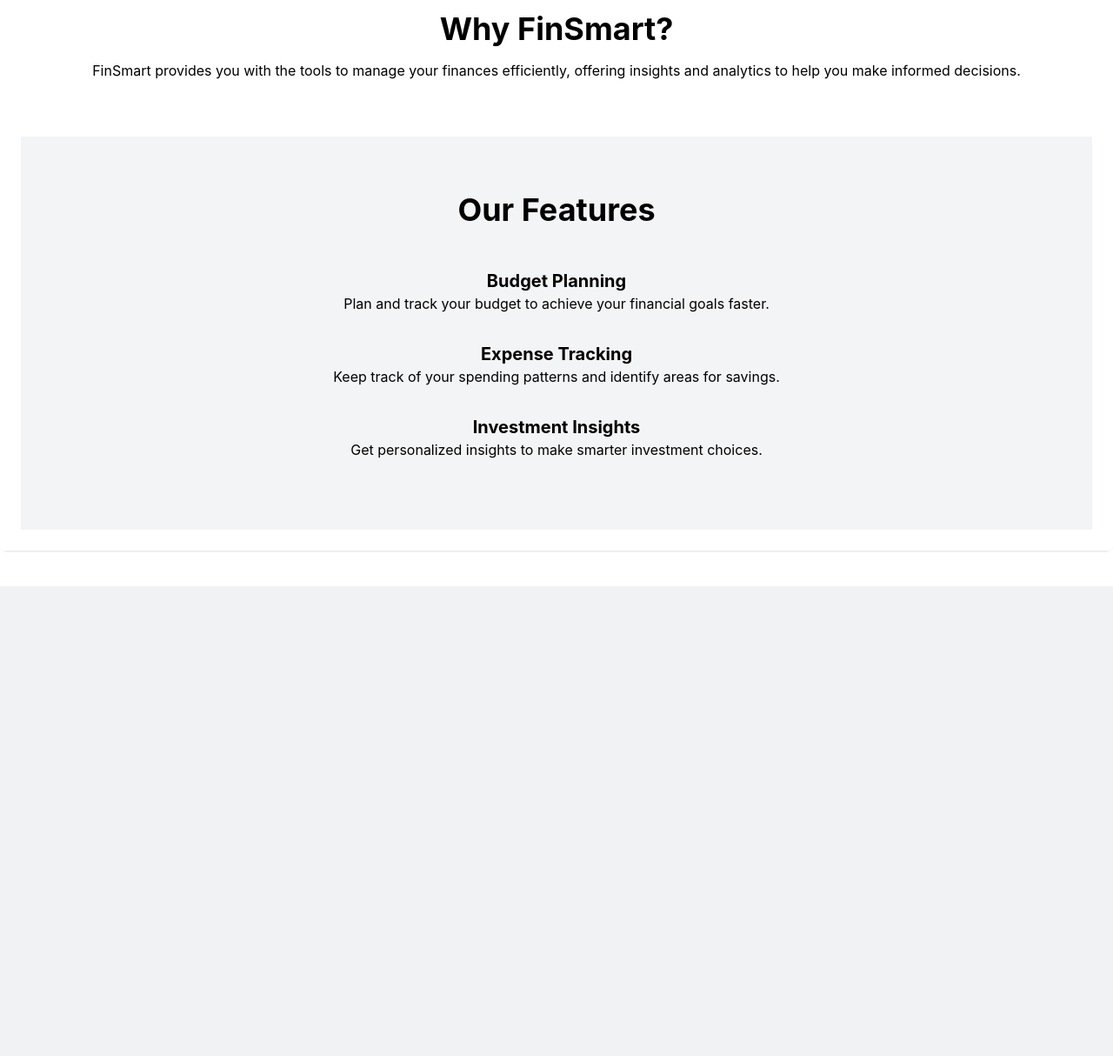
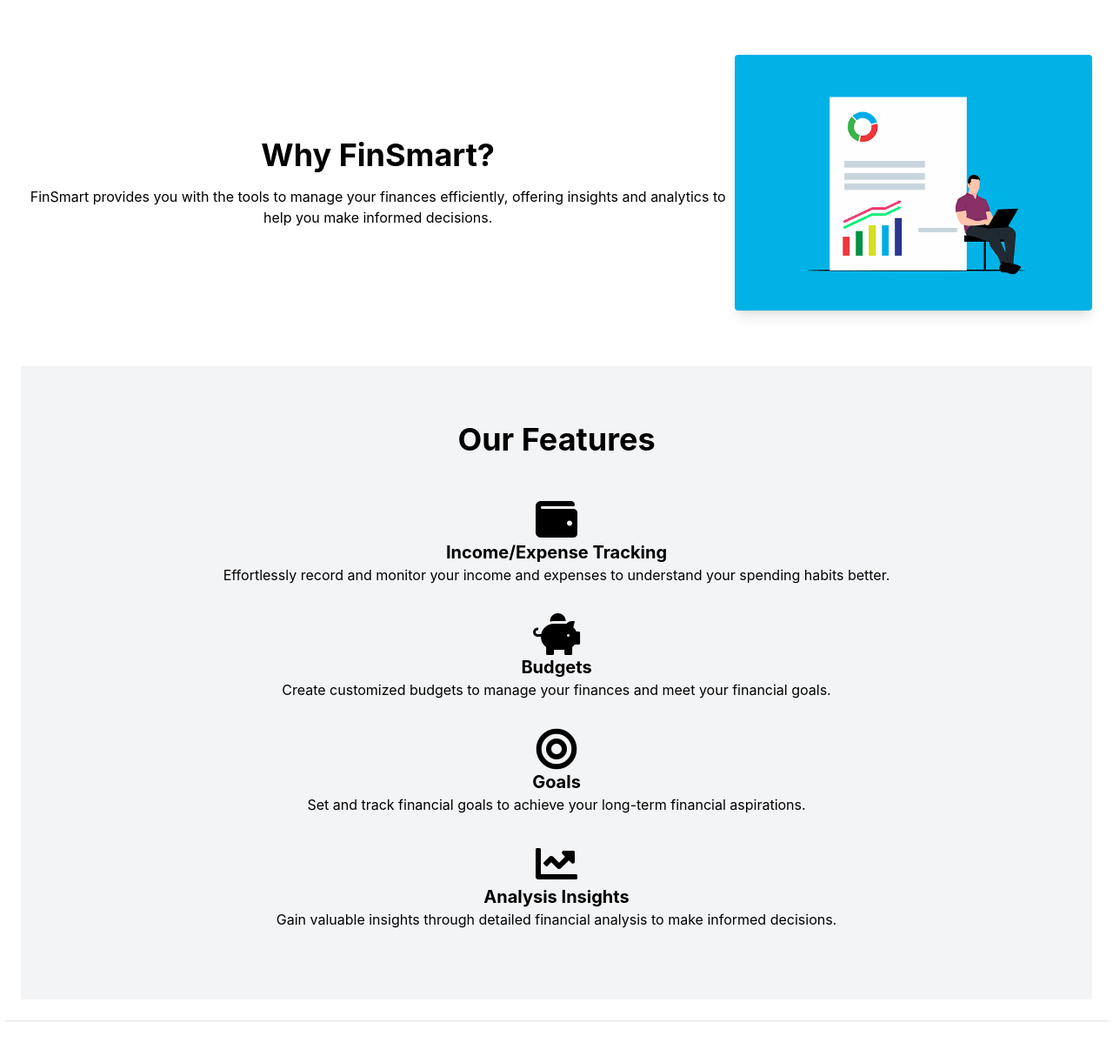
Before and after one commit to WalkingStatue/finsmart, a Django app: page /landing/ in a window 1280 px wide. Shown: the part 423-1637 px from the top of the page at 87% size. Before the commit the page ends 1097 px from the top, so only its background shows below. Run offline with Django 5.2, Linux system fonts and the light colour scheme; some libraries are stand-ins or nearby versions.

Commit message:
Landing page for Finsmart

```diff
--- /dev/null
+++ b/finsmart/middleware.py
@@ -0,0 +1,16 @@
+from django.shortcuts import redirect
+from django.urls import reverse
+
+class LandingPageMiddleware:
+    def __init__(self, get_response):
+        self.get_response = get_response
+
+    def __call__(self, request):
+        # Logic for first-time visit
+        landing_page_url = reverse('landing_page')
+        if not request.session.get('seen_landing_page', False) and not request.user.is_authenticated and request.path != landing_page_url:
+            request.session['seen_landing_page'] = True  # Mark the session
+            return redirect(landing_page_url)
+
+        response = self.get_response(request)
+        return response
--- a/finsmart/settings.py
+++ b/finsmart/settings.py
@@ -65,11 +65,13 @@
     'django.middleware.common.CommonMiddleware',
     'django.middleware.csrf.CsrfViewMiddleware',
     'django.contrib.auth.middleware.AuthenticationMiddleware',
+    'finsmart.middleware.LandingPageMiddleware',
     'django.contrib.messages.middleware.MessageMiddleware',
     'django.middleware.clickjacking.XFrameOptionsMiddleware',
     'allauth.account.middleware.AccountMiddleware',
     'accounts.middleware.ProfileCompletionMiddleware',
 ]
+
 
 ROOT_URLCONF = 'finsmart.urls'
 
--- a/finsmart/templates/base.html
+++ b/finsmart/templates/base.html
@@ -24,6 +24,7 @@
       href="https://cdn.jsdelivr.net/npm/boxicons@2.0.7/css/boxicons.min.css"
       rel="stylesheet"
     />
+    <link rel="stylesheet" href="https://use.fontawesome.com/releases/v5.15.4/css/all.css" integrity="sha384-DyZ88mC6Up2uqS4h/KRgHuoeGwBcD4Ng9SiP4dIRy0EXTlnuz47vAwmeGwVChigm" crossorigin="anonymous">
     <script src="https://cdn.plot.ly/plotly-latest.min.js"></script>
     <script src="{% static 'js/main.js' %}"></script>
     <script src="https://ajax.googleapis.com/ajax/libs/jquery/3.5.1/jquery.min.js"></script>
--- a/finsmart/templates/landing_page.html
+++ b/finsmart/templates/landing_page.html
@@ -1,23 +1,26 @@
 {% extends 'base.html' %}
-
+{% load static %}
 {% block title %}FinSmart - Simplify Your Financial Management{% endblock %}
 
 {% block content %}
 <!-- Hero Section -->
-<section class="text-center py-16 bg-gray-200">
-    <div class="container mx-auto">
-        <h1 class="text-5xl font-bold">Simplify Your Financial Management</h1>
-        <p class="text-xl mt-4">Take control of your finances with ease and confidence.</p>
+<section class="text-center py-16 bg-cover bg-center" style="background-image: url('your_hero_image_path.jpg');">
+    <div class="container mx-auto bg-white bg-opacity-75 rounded p-6">
+        <h1 class="text-5xl font-bold text-gray-800">Simplify Your Financial Management</h1>
+        <p class="text-xl mt-4 text-gray-700">Take control of your finances with ease and confidence.</p>
         <a href="{% url 'account_signup' %}" class="mt-8 inline-block bg-blue-500 text-white px-8 py-4 rounded">Get Started</a>
-        <a href="{% url 'account_login' %}" class="mt-8 inline-block bg-blue-500 text-white px-8 py-4 rounded">Already Have a Account?</a>
+        <a href="{% url 'account_login' %}" class="mt-8 ml-4 inline-block bg-transparent text-blue-500 border border-blue-500 px-8 py-4 rounded">Already Have an Account?</a>
     </div>
 </section>
 
 <!-- About Section -->
-<section class="py-16">
-    <div class="container mx-auto text-center">
+<section class="py-16 flex flex-col md:flex-row items-center">
+    <div class="container mx-auto text-center md:text-left md:w-1/2">
         <h2 class="text-4xl font-bold">Why FinSmart?</h2>
         <p class="mt-4">FinSmart provides you with the tools to manage your finances efficiently, offering insights and analytics to help you make informed decisions.</p>
+    </div>
+    <div class="md:w-1/2 flex justify-center mt-8 md:mt-0">
+        <img src="{% static 'image/why_finsmart.png' %}" alt="Why FinSmart" class="rounded shadow-lg">
     </div>
 </section>
 
@@ -25,21 +28,30 @@
 <section class="py-16 bg-gray-100">
     <div class="container mx-auto">
         <h2 class="text-4xl font-bold text-center">Our Features</h2>
-        <div class="flex flex-wrap mt-8">
-            <!-- Feature 1 -->
+        <div class="flex flex-wrap mt-8 justify-center">
+            <!-- Feature 1: Income/Expense Tracking -->
             <div class="w-full md:w-1/3 text-center p-4">
-                <h3 class="font-bold text-xl">Budget Planning</h3>
-                <p>Plan and track your budget to achieve your financial goals faster.</p>
+                <i class="fas fa-wallet fa-3x"></i>
+                <h3 class="font-bold text-xl">Income/Expense Tracking</h3>
+                <p>Effortlessly record and monitor your income and expenses to understand your spending habits better.</p>
             </div>
-            <!-- Feature 2 -->
+            <!-- Feature 2: Budgets -->
             <div class="w-full md:w-1/3 text-center p-4">
-                <h3 class="font-bold text-xl">Expense Tracking</h3>
-                <p>Keep track of your spending patterns and identify areas for savings.</p>
+                <i class="fas fa-piggy-bank fa-3x"></i>
+                <h3 class="font-bold text-xl">Budgets</h3>
+                <p>Create customized budgets to manage your finances and meet your financial goals.</p>
             </div>
-            <!-- Feature 3 -->
+            <!-- Feature 3: Goals -->
             <div class="w-full md:w-1/3 text-center p-4">
-                <h3 class="font-bold text-xl">Investment Insights</h3>
-                <p>Get personalized insights to make smarter investment choices.</p>
+                <i class="fas fa-bullseye fa-3x"></i>
+                <h3 class="font-bold text-xl">Goals</h3>
+                <p>Set and track financial goals to achieve your long-term financial aspirations.</p>
+            </div>
+            <!-- Feature 4: Analysis Insights -->
+            <div class="w-full md:w-1/3 text-center p-4 mt-8 md:mt-0">
+                <i class="fas fa-chart-line fa-3x"></i>
+                <h3 class="font-bold text-xl">Analysis Insights</h3>
+                <p>Gain valuable insights through detailed financial analysis to make informed decisions.</p>
             </div>
         </div>
     </div>
```
Also changed, not shown: db.sqlite3, frontend/image/why_finsmart.png (added), static/image/why_finsmart.png (added).
